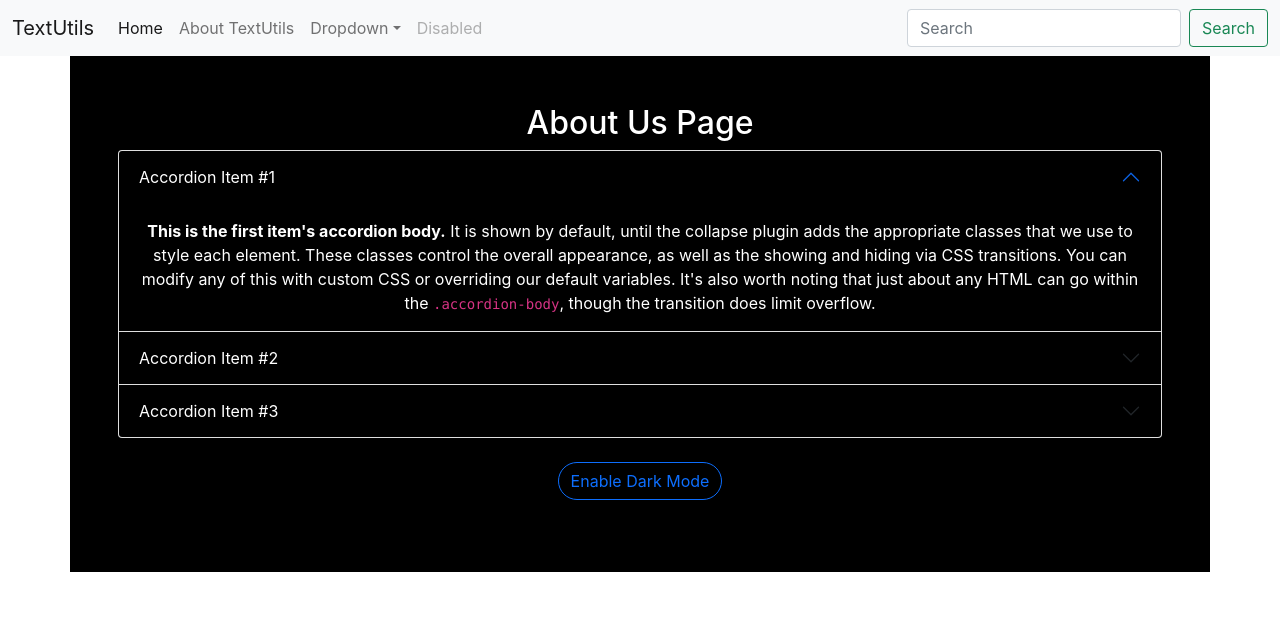
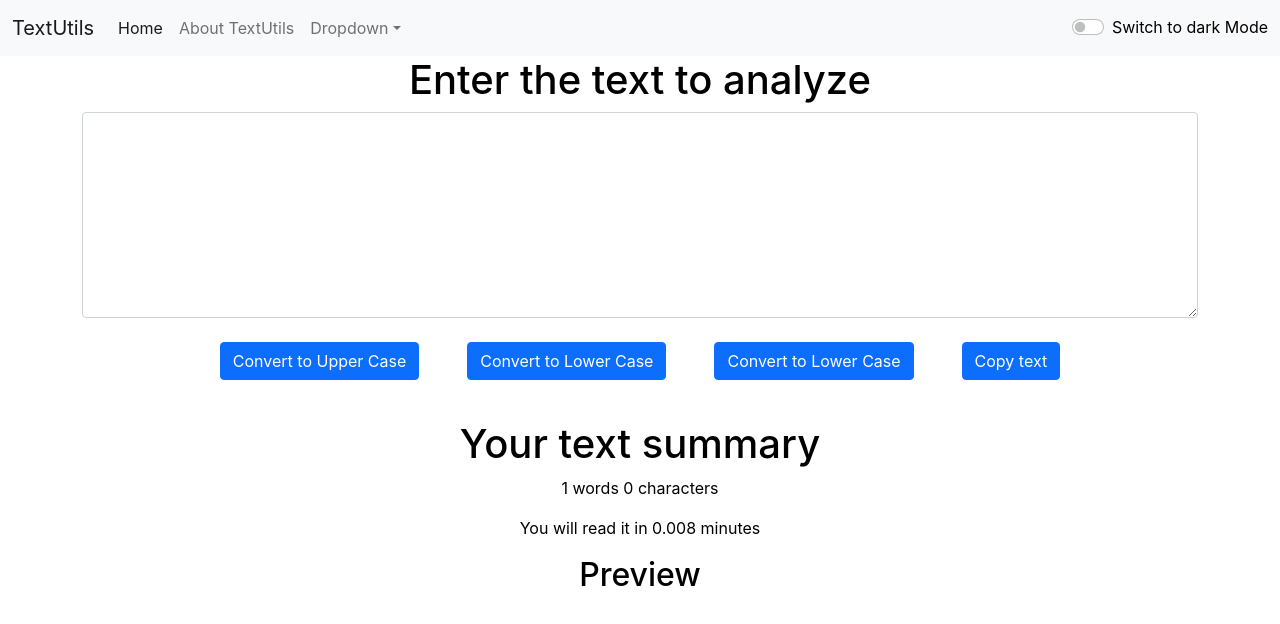
Before and after one commit to Wajahat-Ahmed-NED/ReactOnlineLearn, a React (Create React App) app: page / in a window 1280 px wide. Shown: the top 624 px of the page. Built offline with nearby package versions, Linux system fonts and the light colour scheme.

Commit message:
practicing

```diff
--- a/src/App.js
+++ b/src/App.js
@@ -3,14 +3,30 @@
 import Navbar from './components/Navbar';
 import TextForm from './components/TextForm';
 import About from './components/About';
+import { useState } from 'react';
 
 function App() {
+
+
+  const [mode, setMode] = useState('light')
+  const handleMode=()=>{
+    if (mode==='dark'){
+      setMode('light')
+      document.body.style.backgroundColor='whitesmoke'
+    }
+    else{
+      setMode('dark')
+      document.body.style.backgroundColor='rgb(0, 9, 63)'
+    }
+  }
+
   return (
     <div className="App">
 
-      <Navbar title="TextUtils" aboutText="About TextUtils" />
-      {/* <TextForm heading="Enter the text to analyze" /> */}
-      <About/>
+      <Navbar title="TextUtils" aboutText="About TextUtils" mode={mode} func={handleMode}/>
+      <TextForm heading="Enter the text to analyze" mode={mode}/>
+      {/* <About/> */}
+
     </div>
   );
 }
--- a/src/components/Navbar.js
+++ b/src/components/Navbar.js
@@ -4,7 +4,7 @@
 
 export default function Navbar(props) {
     return (
-        <nav className="navbar navbar-expand-lg navbar-light bg-light">
+        <nav className={`navbar navbar-expand-lg navbar-${props.mode} bg-${props.mode}`}>
   <div className="container-fluid">
     <a className="navbar-brand" href="/">{props.title}</a>
     <button className="navbar-toggler" type="button" data-bs-toggle="collapse" data-bs-target="/navbarSupportedContent" aria-controls="navbarSupportedContent" aria-expanded="false" aria-label="Toggle navigation">
@@ -29,14 +29,12 @@
             <li><a className="dropdown-item" href="/">Something else here</a></li>
           </ul>
         </li>
-        <li className="nav-item">
-          <a className="nav-link disabled">Disabled</a>
-        </li>
+
       </ul>
-      <form className="d-flex">
-        <input className="form-control me-2" type="search" placeholder="Search" aria-label="Search"/>
-        <button className="btn btn-outline-success" type="submit">Search</button>
-      </form>
+      <div className="form-check form-switch">
+        <input className="form-check-input" type="checkbox" onClick={props.func} role="switch" id="flexSwitchCheckDefault"/>
+        <label class ="form-check-label"  style={{color:props.mode==='dark'?'white':'black'}} HtmlFor="flexSwitchCheckDefault">Switch to {props.mode==='dark'?'light':'dark' } Mode</label>
+      </div>
     </div>
   </div>
 </nav>
--- a/src/components/TextForm.js
+++ b/src/components/TextForm.js
@@ -17,6 +17,11 @@
         // let newText=text.toLowerCase();
         setText("")
     }
+    const handleCopy=()=>{
+        var text=document.getElementById("myBox")
+        text.select()
+        navigator.clipboard.writeText(text.value);
+    }
     const handleOnChange=(event)=>{
         // console.log("ONChange was Clicked")
         setText(event.target.value)
@@ -24,15 +29,16 @@
     return (
         <div>
 
-            <div className="mb-3 container">
+            <div className="mb-3 container" style={{color:props.mode==='dark'?'white':'black'}}>
                 <h1>{props.heading}</h1>
-                <textarea className="form-control" id="myBox" rows="8" onChange={handleOnChange}value={text}></textarea>
+                <textarea className="form-control" id="myBox" rows="8" onChange={handleOnChange}value={text} style={{backgroundColor:props.mode==='dark'?'grey':'white',color:props.mode==='dark'?'white':'black'}}></textarea>
                 <button className="btn btn-primary m-4" onClick={handleUpClick}>Convert to Upper Case</button>
                 <button className="btn btn-primary m-4" onClick={handleLoClick}>Convert to Lower Case</button>
                 <button className="btn btn-primary m-4" onClick={handleClearClick}>Convert to Lower Case</button>
+                <button className="btn btn-primary m-4" onClick={handleCopy}>Copy text</button>
             </div>
 
-            <div className="container">
+            <div className="container" style={{color:props.mode==='dark'?'white':'black'}}>
                 <h1>Your text summary</h1>
                 <p>{text.split(" ").length} words {text.length} characters</p>
                 <p>You will read it in {0.008 * text.split(" ").length} minutes </p>
```
